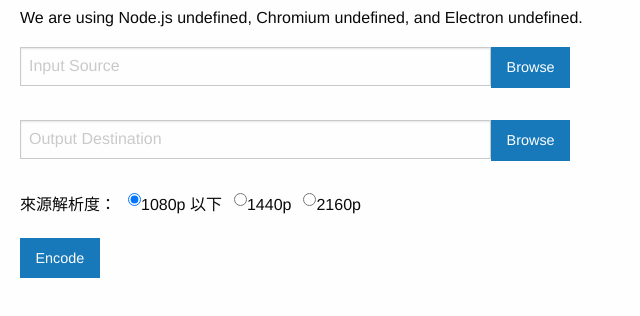
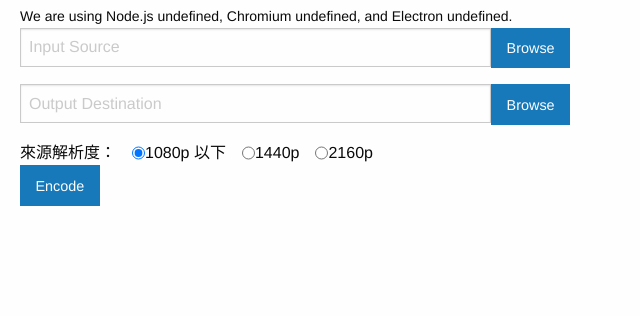
Before and after one commit to ytingyeu/ygogui, an Electron app: page index.html in a window 800 px wide. Shown: the part 110-426 px from the top of the page, without its empty margins (0-640 px from the left). Drawn offline with Linux system fonts and the light colour scheme; no server answers.

Commit message:
fix style problem

```diff
--- a/foundation.css
+++ b/foundation.css
@@ -2543,10 +2543,11 @@
 
 label > [type='checkbox'],
 label > [type='radio'] {
-  margin-right: 0.5rem; }
+  margin-right: 0rem; }
 
 [type='file'] {
   width: 100%; }
+
 
 label {
   display: block;
@@ -2558,6 +2559,7 @@
   label.middle {
     margin: 0 0 1rem;
     padding: 0.5625rem 0; }
+
 
 .help-text {
   margin-top: -0.5rem;
--- a/style.css
+++ b/style.css
@@ -9,10 +9,26 @@
 
 
 .enc-progress{
-    border: 1px black solid;
+    border: 1px solid black ;
     padding: 1px;
 }
 
-.input-radio{
-    margin-left: 12px;
+.input-group{
+
+    margin: 0;
+    padding: 0;
 }
+
+p {
+    font-size: 0.875rem;
+    margin: 0;
+    margin-right: -0.8em;
+    padding: 0;
+}
+
+
+[type='checkbox'],
+[type='radio'] {
+  margin-left: 1em;
+  margin-bottom: 0;
+}
```
